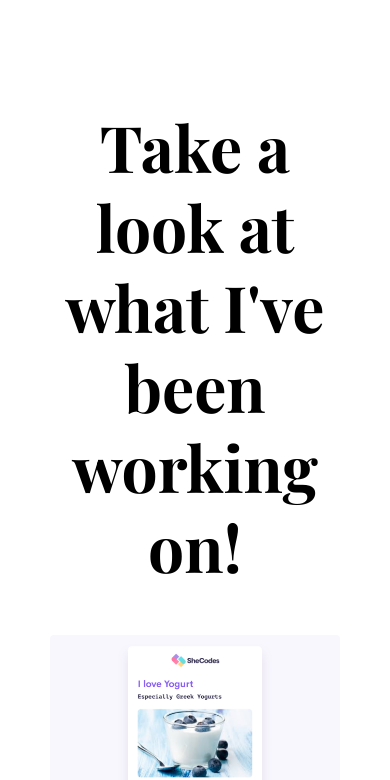
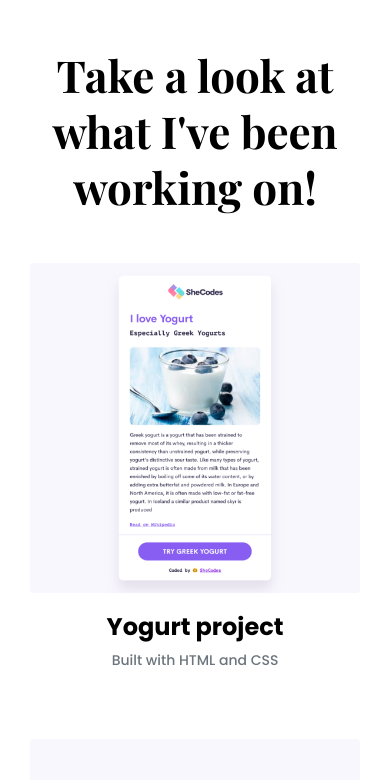
Before and after one commit to KerstinMN/portfolio-project, a plain HTML site: page work.html in a window 390 px wide. Shown: the part 66-846 px from the top of the page. Drawn offline with nearby package versions, Linux system fonts and the light colour scheme.

Commit message:
made about page h1 responsive

```diff
--- a/styles/portfolio.css
+++ b/styles/portfolio.css
@@ -191,4 +191,11 @@ footer .social-links a:hover {
   nav a {
     font-size: 12px;
   }
+  .content-container h1 {
+    font-size: 44px;
+    line-height: 56px;
+  }
+  .content-container {
+    padding: 0;
+  }
 }
```
